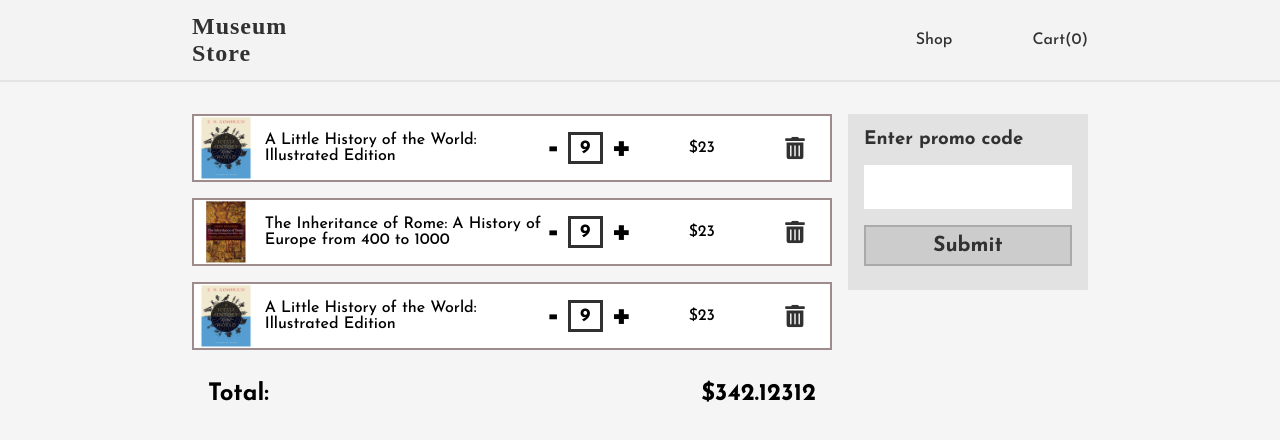
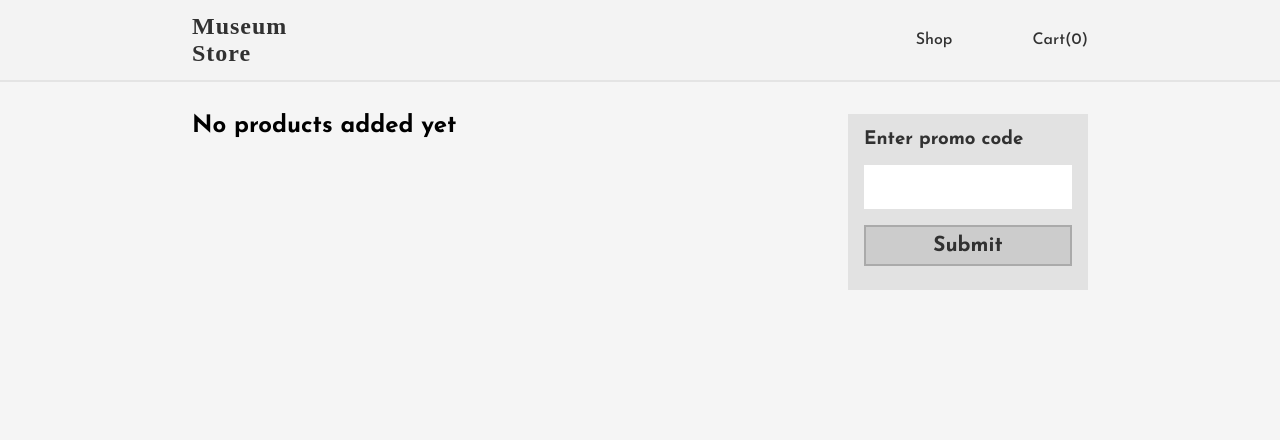
Before and after one commit to hazigabriel/shopping-cart, a React (Create React App) app: page /checkout in a window 1280 px wide. Shown: the top 440 px of the page. Built offline with nearby package versions, Linux system fonts and the light colour scheme; a web font is replaced by a local one.

Commit message:
added possibility of adding cart item through the main page shop, and render the selected products in the cart page

```diff
--- a/src/App.js
+++ b/src/App.js
@@ -1,20 +1,26 @@
 import { BrowserRouter, Routes, Route } from 'react-router-dom';
+import { useState } from 'react';
 import './App.css';
 import Navbar from './components/navbar/navbar.js';
 import Homepage from './components/homepage/homepage.js';
-import Shop from './components/shop/shop.js'
-import Checkout from "./components/cart/cart.js"
-import ItemDetail from "./components/itemDetail/itemDetail.js"
+import Shop from './components/shop/shop.js';
+import Checkout from "./components/cart/cart.js";
+import ItemDetail from "./components/itemDetail/itemDetail.js";
+
+
 function App() {
+
+  const [cartItems, setCartItems] = useState(['toBeDisregarded']); //set first item to a placeholder due a bug where the first cart item can be added twice,
+
   return (
     <div className="App">
      <BrowserRouter>
-        <Navbar />
+        <Navbar cartItems={cartItems} />
           <Routes>
             <Route path="/" element={<Homepage />}></Route>
-            <Route path="/shop" element={<Shop />}></Route>
+            <Route path="/shop" element={<Shop cartItems={cartItems} setCartItems={setCartItems} />}></Route>
             <Route path="shop/:id" element={<ItemDetail />}></Route>
-            <Route path="/checkout" element={<Checkout />}></Route>
+            <Route path="/checkout" element={<Checkout cartItems={cartItems}/>}></Route>
           </Routes>
 
       </BrowserRouter>
--- a/src/components/cart/cart.js
+++ b/src/components/cart/cart.js
@@ -1,14 +1,16 @@
 import "./cart.css"
 import allProducts from "../../data/allProducts"
 import { FaTrashAlt } from 'react-icons/fa';
+import CartItems from "./logic/renderCartItems"
 
-
-function Checkout() {
+function Checkout(props) {
     return (
         <div className="gridContainer">
             <div className="gridItem">
+
                 <section className="cartWrapper">
-                    <div className="cartItems">
+                    <CartItems cartItems={props.cartItems} />
+                    {/* <div className="cartItems">
                         <div className="cartItem">
                             <img src={allProducts[12].image[0]}></img>
                             <p>{allProducts[12].name}</p>
@@ -53,7 +55,7 @@ function Checkout() {
                             <h2>Total:</h2>
                             <h2>$342.12312</h2>
                         </div>
-                    </div>
+                    </div> */}
 
                     <div className="promoCodeWrapper">
                         <h3>Enter promo code</h3>
--- /dev/null
+++ b/src/components/cart/logic/renderCartItems.js
@@ -0,0 +1,72 @@
+import allProducts from "../../../data/allProducts"
+import React, {useState, useEffect} from 'react';
+import { FaTrashAlt } from 'react-icons/fa';
+
+function CartItems(props) {
+    const [itemsToBeRendered, setItemsToBeRendered] = useState(getCartItems());
+
+    function getCartItems(){
+
+        let tempItems = [];
+        for(let i = 1; i < props.cartItems.length; i++) {
+            for(let e = 0; e < allProducts.length; e++) {
+                if(props.cartItems[i].itemId == allProducts[e].id) {
+                    tempItems.push([allProducts[e], props.cartItems[i].quantity]);
+                }
+            }
+        }
+        return tempItems
+    }
+    function isEmpty() {
+        //console.log(itemsToBeRendered)
+        if(props.cartItems.length == 1) {
+            return (
+                <h2>No products added yet</h2>
+            )
+
+        } else {
+            getCartItems()
+           // console.log(getCartItems)
+        }
+    }
+
+
+    return (
+        <div className="cartItems">
+            {isEmpty()}
+            {itemsToBeRendered.map(item => (
+                <div key={item[0].id}className="cartItem">
+                    <img src={item[0].image[0]}></img>
+                    <p>{item[0].name}</p>
+                    <div className="productQuantity">
+                        <h2>-</h2>
+                        <h3>{item[1]}</h3>
+                        <h2>+</h2>
+                    </div>
+                    <div className="productPrice">
+                        <p>€{item[0].price}</p>
+                    </div>
+                    <div className="productRemove">
+                        <FaTrashAlt />
+                    </div>
+                </div>
+
+                        // <div className="cartItem">
+                        //     <img src={allProducts[12].image[0]}></img>
+                        //     <p>{allProducts[12].name}</p>
+                        //     <div className="productQuantity">
+                        //         <h2>-</h2>
+                        //         <h3>9</h3>
+                        //         <h2>+</h2>
+                        //     </div>
+                        //     <div className="productPrice">
+                        //         <p>$23</p>
+                        //     </div>
+                        //     <div className="productRemove"><FaTrashAlt /></div>
+                        // </div>
+            ))}
+        </div>
+    )
+}
+
+export default CartItems
--- a/src/components/shop/logic/renderProducts.js
+++ b/src/components/shop/logic/renderProducts.js
@@ -32,7 +32,7 @@ function Products(props) {
                         <h3>€{product.price}</h3>
                     </div>
                     <div className="productButtons">
-                        <div className="addProduct">
+                        <div className="addProduct" onClick={props.addItem}>
                             Add to cart
                         </div>
                         <Link to={`/shop/${product.id }`}>
--- a/src/components/shop/shop.js
+++ b/src/components/shop/shop.js
@@ -3,15 +3,12 @@ import React, {useState, useEffect} from 'react';
 import allProducts from "../../data/allProducts"
 import {Link } from "react-router-dom"
 import Products from "./logic/renderProducts"
-function Shop() {
-    const [category, setCategory] = useState('All Items')
-    const [displayedProducts, setDisplayedProducts] = useState(category)
 
 
-    // useEffect(() => {
-    //     console.log("Your currently category is " + category)
-    // }, [category])
+function Shop(props) {
 
+    const [category, setCategory] = useState('All Items')
+    const [cartItems, setCartItems] = useState(props.cartItems);
 
     function choseCategory(e) {
         e.preventDefault()
@@ -20,7 +17,30 @@ function Shop() {
 
     }
 
+    function addItem(e) {
+        let currentId = e.target.parentElement.parentElement.id;
+        let storedItems = props.cartItems;
+        //console.log(currentId)
+        let itemExists;
 
+
+        for(let i = 0; i < storedItems.length; i++) {
+            if(storedItems[i].itemId == currentId) {
+                itemExists = i
+            }
+        }
+
+        if(itemExists) {
+            storedItems[itemExists].quantity = storedItems[itemExists].quantity + 1;
+
+        } else {
+            storedItems.push({itemId: currentId, quantity: 1})
+
+        }
+
+        props.setCartItems(storedItems)
+
+     }
 
 
 
@@ -62,111 +82,9 @@ function Shop() {
                             </div>
                         </form>
                     </div>
-                    <Products products={category} />
-
-                    {/* <div className="shopContent">
-                    <Products products={category}/>
-                        <div className="productWrapper">
-                            <Link to="/shop/:id">
-                                <div className="productImageWrapper">
-                                    <img src={allProducts[12].image[0]}></img>
-
-                                </div>
-                            </Link>
-                            <div className="productInfo">
-                                <h3>{allProducts[12].name}</h3>
-                                <h3>€{allProducts[0].price}</h3>
-                            </div>
-                            <div className="productButtons">
-                                <div className="addProduct">
-                                    Add to cart
-                                </div>
-                                <Link to="/shop/:id">
-                                    <div className="viewProductDetails">
-                                        View details
-                                    </div>
-                                </Link>
-                            </div>
-                        </div>
-                        <div className="productWrapper">
-
-                            <div className="productImageWrapper">
-                                <img src={allProducts[15].image[0]}></img>
-
-                            </div>
-                            <div className="productInfo">
-                                <h3>{allProducts[15].name}</h3>
-                                <h3>€{allProducts[15].price}</h3>
-                            </div>
-                            <div className="productButtons">
-                                <div className="addProduct">
-                                    Add to cart
-                                </div>
-                                <div className="viewProductDetails">
-                                    View details
-                                </div>
-                            </div>
-                        </div>
-                        <div className="productWrapper">
-
-                            <div className="productImageWrapper">
-                                <img src={allProducts[2].image[0]}></img>
-
-                            </div>
-                            <div className="productInfo">
-                                <h3>{allProducts[2].name}</h3>
-                                <h3>€{allProducts[2].price}</h3>
-                            </div>
-                            <div className="productButtons">
-                                <div className="addProduct">
-                                    Add to cart
-                                </div>
-                                <div className="viewProductDetails">
-                                    View details
-                                </div>
-                            </div>
-                        </div>
-                        <div className="productWrapper">
-
-                            <div className="productImageWrapper">
-                                <img src={allProducts[7].image[0]}></img>
-
-                            </div>
-                            <div className="productInfo">
-                                <h3>{allProducts[7].name}</h3>
-                                <h3>€{allProducts[7].price}</h3>
-                            </div>
-                            <div className="productButtons">
-                                <div className="addProduct">
-                                    Add to cart
-                                </div>
-                                <div className="viewProductDetails">
-                                    View details
-                                </div>
-                            </div>
-                        </div>
-                        <div className="productWrapper">
-
-                            <div className="productImageWrapper">
-                                <img src={allProducts[4].image[0]}></img>
-
-                            </div>
-                            <div className="productInfo">
-                                <h3>{allProducts[4].name}</h3>
-                                <h3>€{allProducts[4].price}</h3>
-                            </div>
-                            <div className="productButtons">
-                                <div className="addProduct">
-                                    Add to cart
-                                </div>
-                                <div className="viewProductDetails">
-                                    View details
-                                </div>
-                            </div>
-                        </div>
+                    <Products products={category} addItem={addItem} />
 
 
-                    </div> */}
                 </section>
 
             </div>
```
Also changed, not shown: src/components/shop/shop.css (+4 -3 lines).
